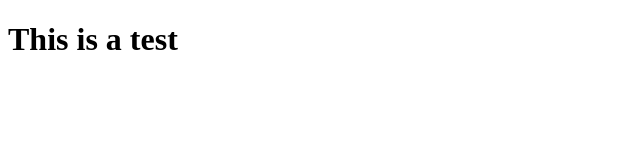
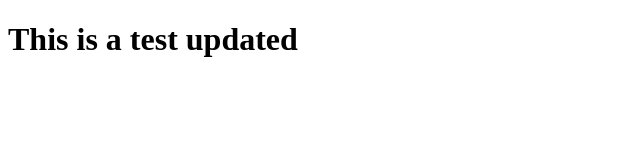
Before and after one commit to mohan06072000/web, a plain HTML site: page site/index.html in a window 1280 px wide. Shown: the whole page, without its empty margins (0-640 px from the left). Drawn offline with Linux system fonts and the light colour scheme.

Commit message:
a updation done

```diff
--- a/site/index.html
+++ b/site/index.html
@@ -4,6 +4,6 @@
 	<title>Checking</title>
 </head>
 <body>
-    <h1>This is a test</h1>
+    <h1>This is a test updated</h1>
 </body>
 </html>
```
